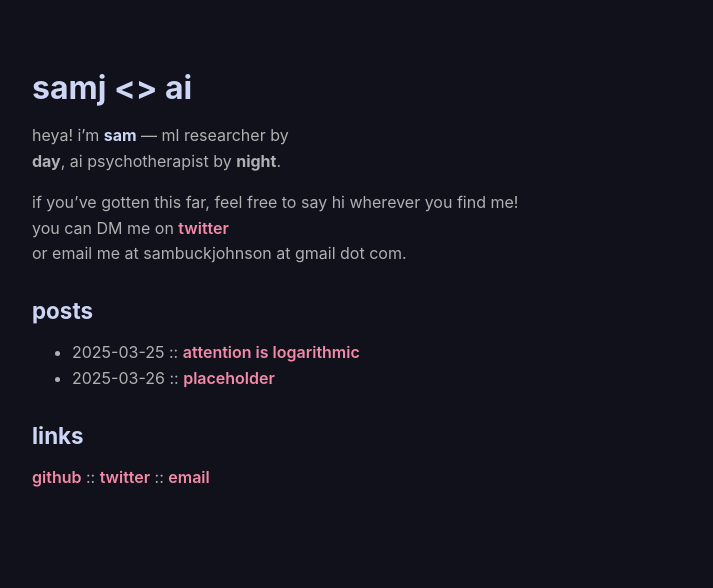
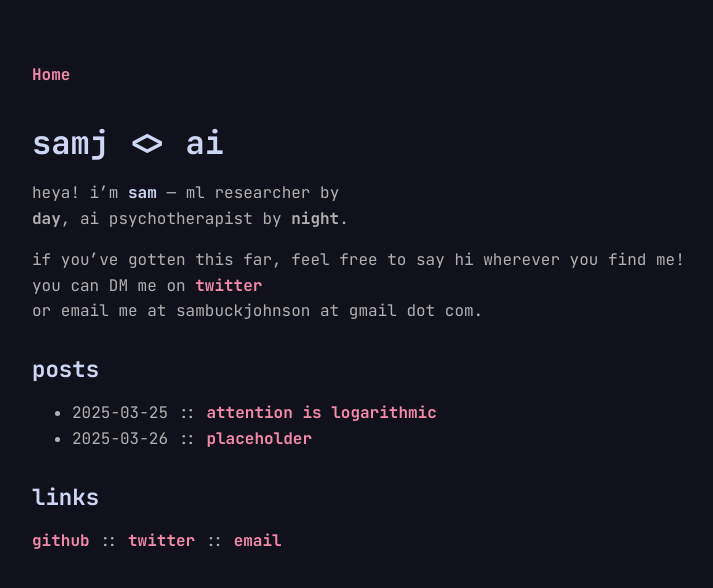
Before and after one commit to samj-ai/samj-ai.github.io, a Jekyll site: the page built from index.md, in a window 1280 px wide. Shown: the top 588 px of the page, without its empty margins (233-946 px from the left). Built offline with Jekyll 4.4.1, drawn with Linux system fonts in a browser that asks for light colours.

```diff
--- a/_layouts/default.html
+++ b/_layouts/default.html
@@ -10,7 +10,8 @@
 
   <!-- Our CSS (use the same index.css from your minimal site) -->
   <link href="/index.css" rel="stylesheet" type="text/css" />
-
+  <!-- Import JetBrains Mono -->
+  <link rel="stylesheet" href="https://fonts.googleapis.com/css2?family=JetBrains+Mono:wght@400;700&display=swap">
   <!-- Example: if you want KaTeX or other scripts, put them here -->
   <link href="https://cdn.jsdelivr.net/npm/katex@0.16.0/dist/katex.min.css"
         rel="stylesheet" type="text/css" />
@@ -25,9 +26,12 @@
       <!-- Center content -->
       <div class="center">
         <div class="page-header">
-          <div class="popover-hint"></div>
+            <!-- Place the navigation inside the centered content -->
+            <nav class="post-nav">
+              <a href="{{ '/' | relative_url }}">Home</a>
+            </nav>
+            <div class="popover-hint"></div>
         </div>
-
         <!-- Here's where Jekyll injects the page’s content -->
         <article class="popover-hint">
           {{ content }}
```
